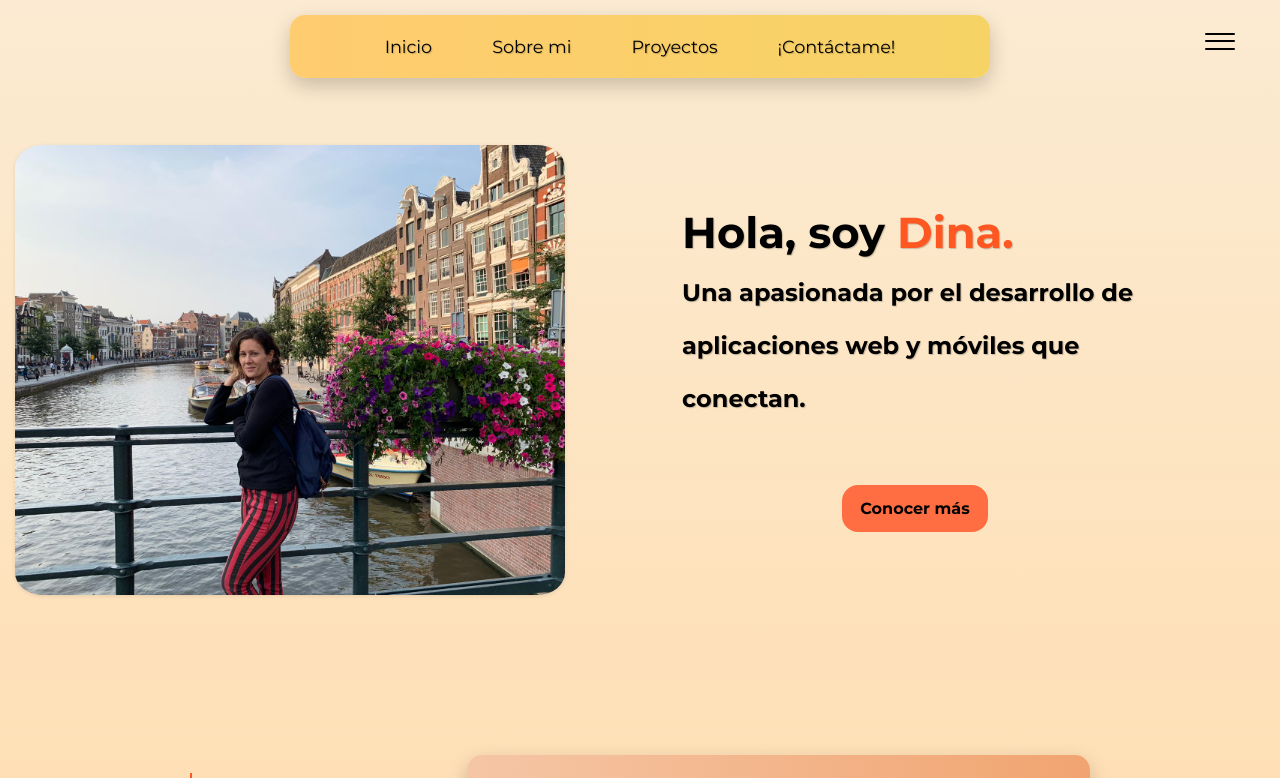
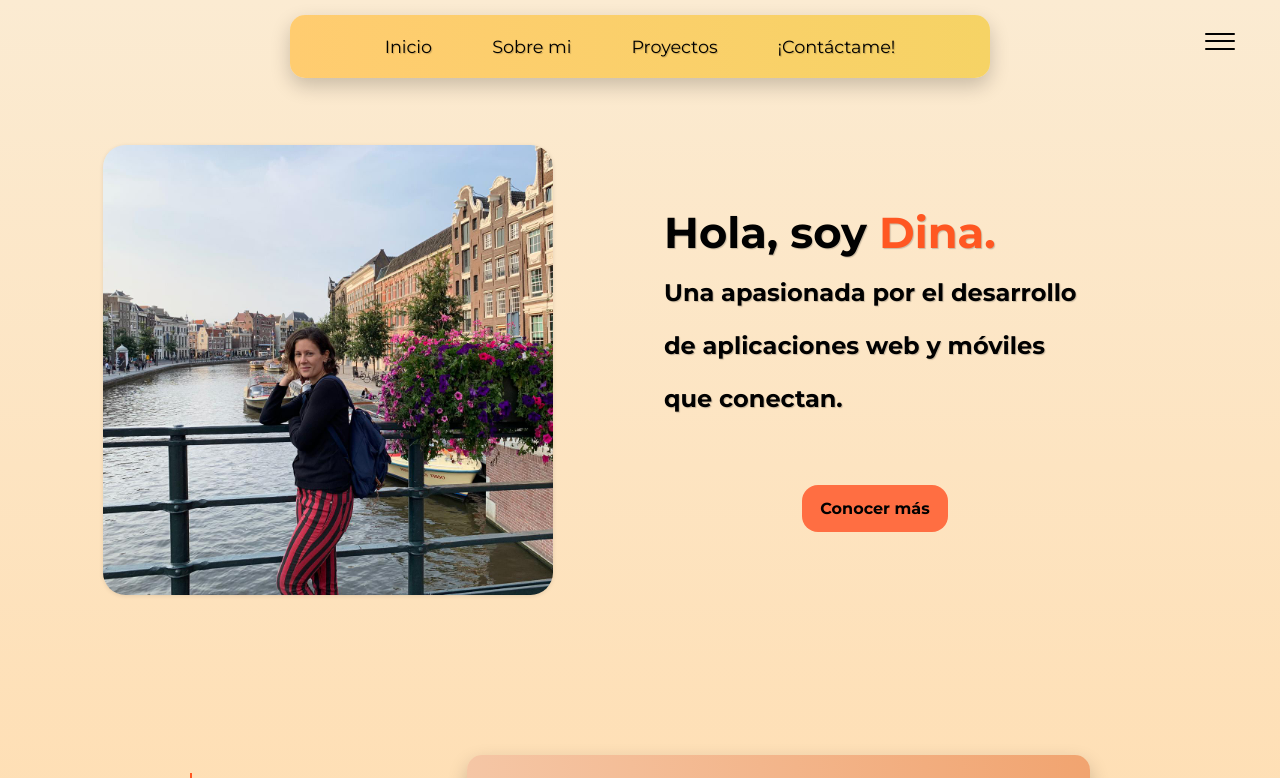
Before and after one commit to LavryDam/my-portfolio-web, a Next.js app: page / in a window 1280 px wide. Shown: the top 778 px of the page. Built offline with nearby package versions, Linux system fonts and the light colour scheme.

Commit message:
fix: css about-page and global

```diff
--- a/app/about/about.css
+++ b/app/about/about.css
@@ -85,7 +85,7 @@ body {
     justify-content: center;
     gap: 120px;
     margin-top: 145px;
-    margin-bottom: 15px;
+    margin-bottom: 40px;
     max-width: 900px;
 }
 
--- a/app/globals.css
+++ b/app/globals.css
@@ -30,9 +30,10 @@ body {
 }
 
 .image-container {
+    margin-top: 145px;
     margin-bottom: 15px;
-    margin-top: 145px;
-    width: 550px;
+    margin-left: 20px;
+    width: 450px;
     height: 450px;
     background-image: url('/images/dinaAmsterdam.jpg');
     background-size: cover;
@@ -58,7 +59,7 @@ body {
     color: #010101;
     font-size: 2.7rem;
     padding: 47px 47px;
-    max-width: 700px;
+    max-width: 645px;
     width: 80%;
     text-shadow: 1px 1px 1px rgba(0, 0, 0, 0.2);
     z-index: 10;
```
